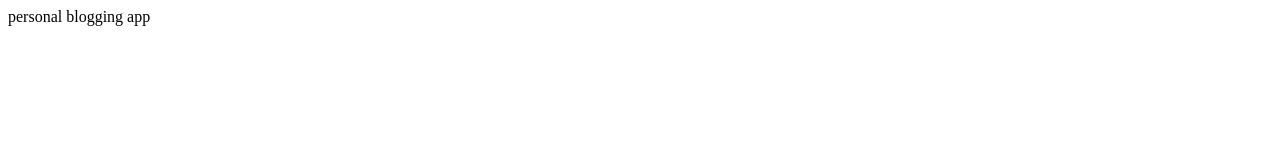
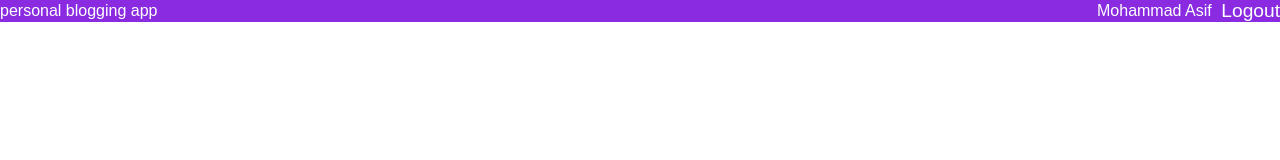
Before and after one commit to Asif101285/hackathon, a plain HTML site: page home/home.html in a window 1280 px wide. Drawn offline with Linux system fonts and the light colour scheme.

Commit message:
work done

```diff
--- a/home/home.css
+++ b/home/home.css
@@ -0,0 +1,33 @@
+*{
+    margin: 0;
+    padding: 0;
+    box-sizing: border-box;
+    font-family: sans-serif;
+}
+body{
+    width: 100%;
+    height: 100vh;
+}
+.nav{
+    width: 100%;
+    padding: 1em 1.5 em;
+    display: flex;
+    justify-content: space-between;
+    align-items: center;
+    background-color: blueviolet;
+    color: white;
+}
+.webname{
+    font-size: 1.2rem;
+    font-weight: 600;
+    font-family: sens serif;
+}
+.jump{
+    font-size: 1.2rem;
+}
+.rightside{
+    display: flex;
+    justify-content: center;
+    align-items: center;
+    gap: 0.6em;
+}
--- a/home/home.html
+++ b/home/home.html
@@ -4,12 +4,22 @@
     <meta charset="UTF-8">
     <meta name="viewport" content="width=device-width, initial-scale=1.0">
     <title>Document</title>
+    <link rel="stylesheet" href="home.css">
 </head>
 <body>
-    <nav class="nav" id="homepage">
+    <nav class="nav" id="signupNav">
         <div class="webName">personal blogging app</div>
-        <div class="jump"></div>
+        <div class="rightside">
+          <div class="username">Mohammad Asif</div>
+          <div class="jump">Logout</div>
+        </div>
+
     </nav>
+    <div class="formContainer">
+        <form class="blogForm" id="blogForm">
+
+        </form>
+    </div>
 
 </body>
 </html>
```
